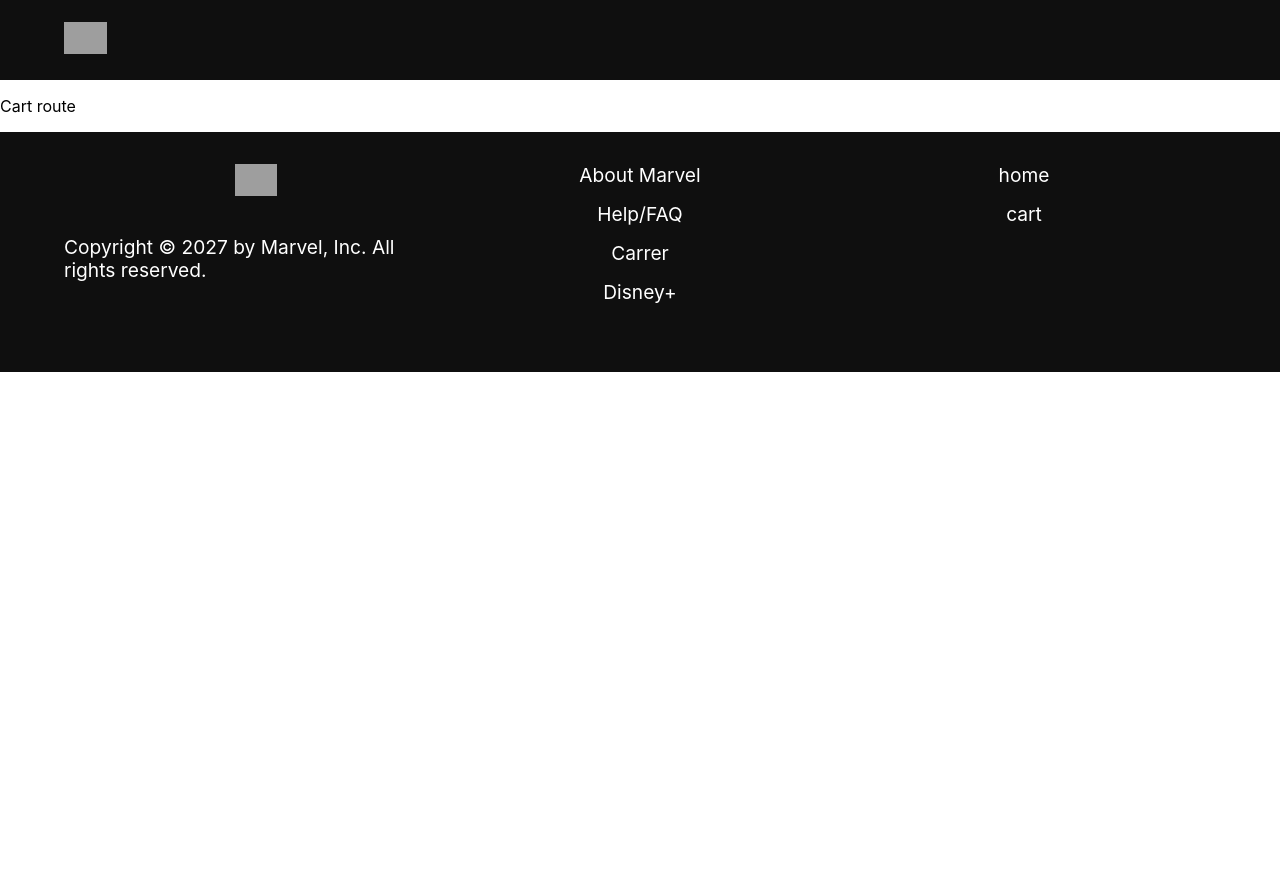
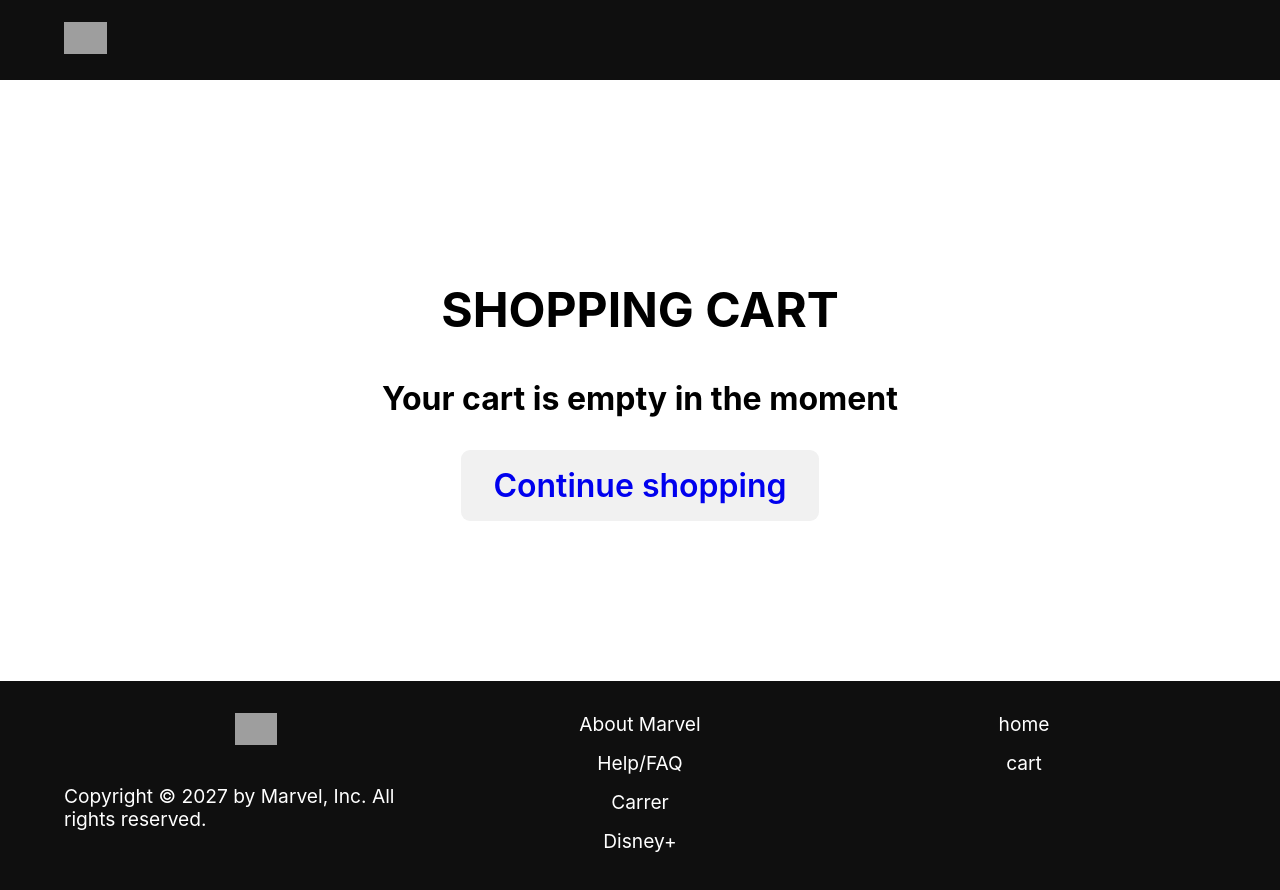
Before and after one commit to Alf4kill/marvel-store, a React (Create React App) app: page /cart in a window 1280 px wide. Shown: the top 890 px of the page. Before the commit the page ends 800 px from the top, so only its background shows below. Built offline with nearby package versions, Linux system fonts and the light colour scheme; grey boxes are pictures that could not be loaded; some icons are missing.

Commit message:
cart route

```diff
--- /dev/null
+++ b/src/components/Cart.js
@@ -0,0 +1,60 @@
+import React from "react";
+import styled from "styled-components";
+import { Link } from "react-router-dom";
+
+const Cart = () => {
+  return (
+    <CartContainer>
+      <div className="cart-content">
+        <h1 className="cart-title">SHOPPING CART</h1>
+        <h3 className="cart-subtitle">Your cart is empty in the moment</h3>
+        <Link to="/">
+          <a class="btn btn--full ">Continue shopping</a>
+        </Link>
+      </div>
+    </CartContainer>
+  );
+};
+const CartContainer = styled.section`
+  display: flex;
+  justify-content: center;
+  margin: 10rem 0 10rem 0;
+
+  .cart-content {
+    align-items: center;
+    justify-content: center;
+    text-align: center;
+  }
+  h1 {
+    font-size: 1.5rem;
+  }
+  h3 {
+    font-size: 1rem;
+  }
+  .cart-title {
+  }
+  .btn {
+    display: inline-block;
+    background-color: #f1f1f1;
+    white-space: nowrap;
+    font-size: 1rem;
+    padding: 1rem 2rem;
+    border-radius: 9px;
+    font-weight: 600;
+    border: none;
+    cursor: pointer;
+  }
+  @media (min-width: 768px) {
+    h1 {
+      font-size: 3rem;
+    }
+    h3 {
+      font-size: 2rem;
+    }
+    .btn {
+      font-size: 2rem;
+    }
+  }
+`;
+
+export default Cart;
--- a/src/routes/CartRoute.js
+++ b/src/routes/CartRoute.js
@@ -1,7 +1,8 @@
+import Cart from "../components/Cart";
 function CartRoute() {
   return (
     <div>
-      <p>Cart route</p>
+      <Cart />
     </div>
   );
 }
```
